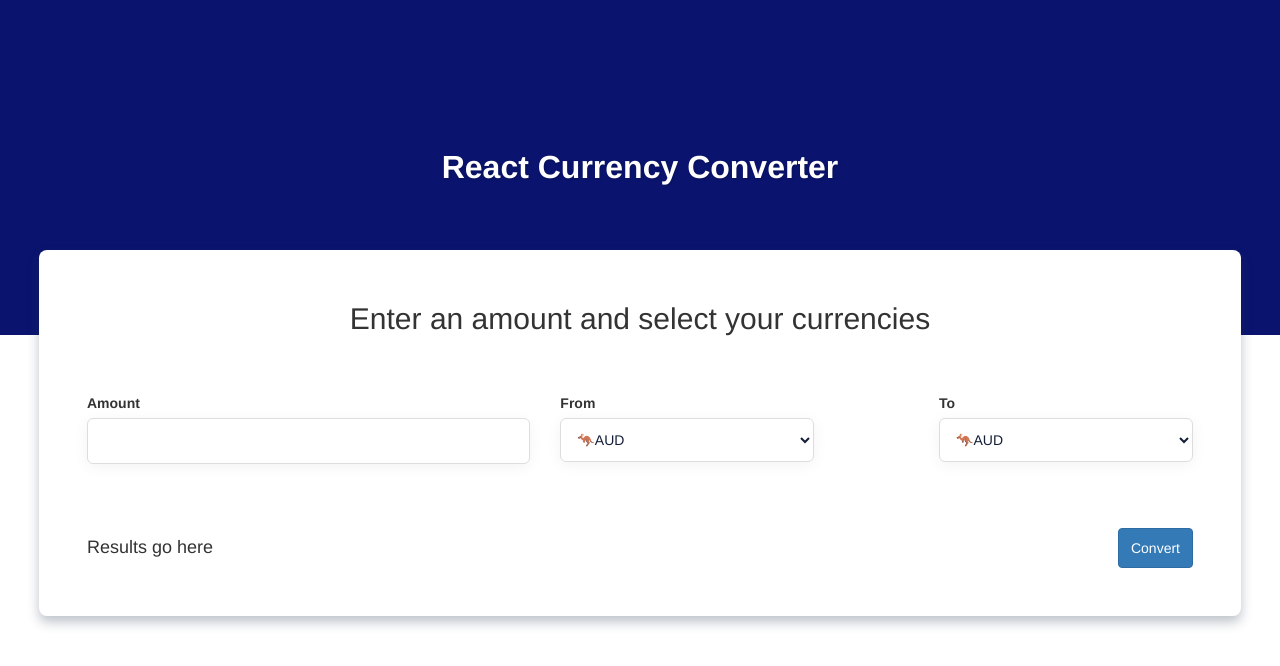
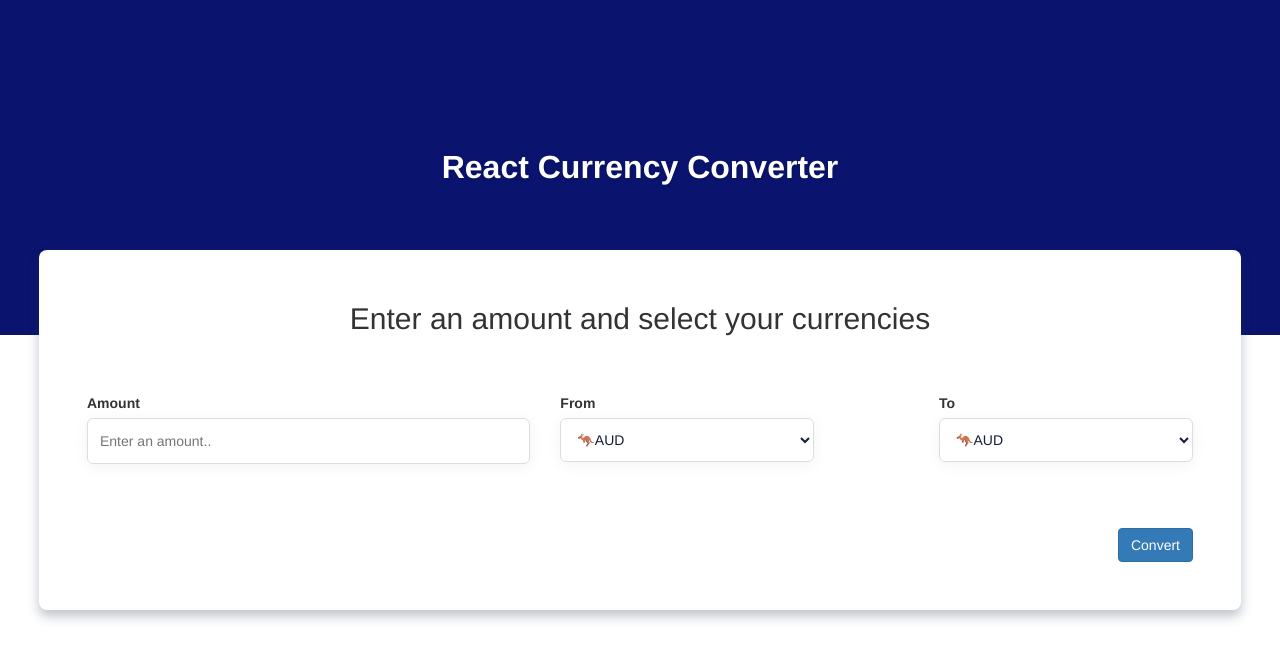
Before and after one commit to jfaMan/react-currency-converter, a React (Create React App) app: page / in a window 1280 px wide. Shown: the top 666 px of the page. Built offline with nearby package versions, Linux system fonts and the light colour scheme; no server answers.

Commit message:
added some logic to input

```diff
--- a/src/App.jsx
+++ b/src/App.jsx
@@ -17,16 +17,18 @@ const App = () => {
       });
   }, []);
 
-  const handleSubmit = () => {
+  const getNewAmount = (newAmount) => {
     return (
-      alert('TESTING')
+      setInputAmount(newAmount)
     );
   };
-
   return (
     <div>
       <Header />
-      <Converter handleSubmit={handleSubmit} />
+      <Converter
+        inputAmount={inputAmount}
+        getNewAmount={getNewAmount}
+      />
     </div>
   );
 };
--- a/src/components/Converter.jsx
+++ b/src/components/Converter.jsx
@@ -1,7 +1,15 @@
 import React from 'react';
 
 const Converter = (props) => {
-  const { handleSubmit } = props;
+  const { inputAmount, getNewAmount } = props;
+  const handleChange = (event) => {
+    const input = event.currentTarget.value;
+    console.log(event.currentTarget.value);
+    getNewAmount(input);
+  };
+  const handleSubmit = () => {
+      alert('TESTING');
+  };
   return (
     <div className="converter">
       <div>
@@ -22,7 +30,14 @@ const Converter = (props) => {
           </div>
           <div className="row">
             <div className="col-sm-5">
-              <input className="input" type="text" id="amount"/>
+              <input
+                className="input"
+                type="text"
+                id="amount"
+                value={inputAmount}
+                placeholder="Enter an amount.."
+                onChange={handleChange}
+              />
             </div>
             <div className="col-sm-3">
               <select className="input" name="currencies" id="currencies">
@@ -40,7 +55,7 @@ const Converter = (props) => {
         </div>
         <form onSubmit={handleSubmit} className="converter-bottom">
           <div className="results">
-            <h4>Results go here</h4>
+            <h4>{inputAmount}</h4>
           </div>
           <button className="btn btn-primary" type="submit">Convert</button>
         </form>
```
